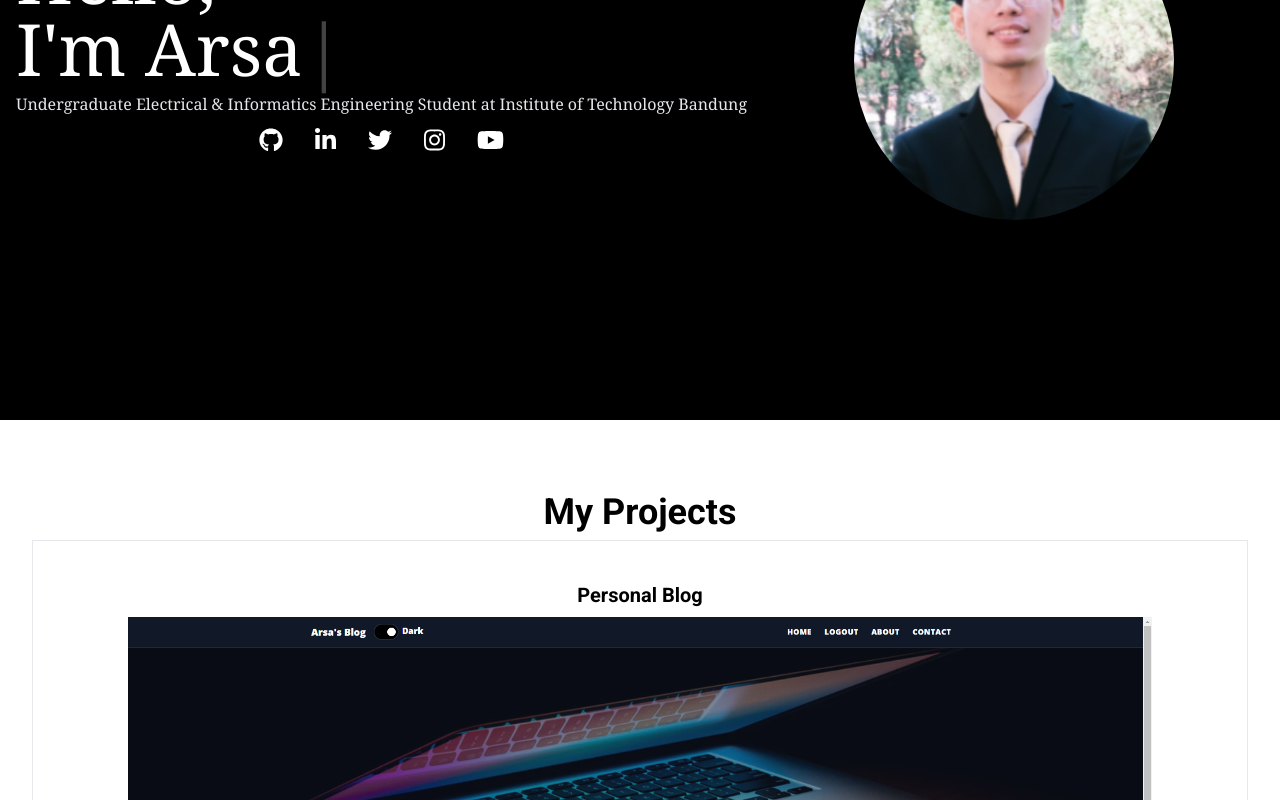
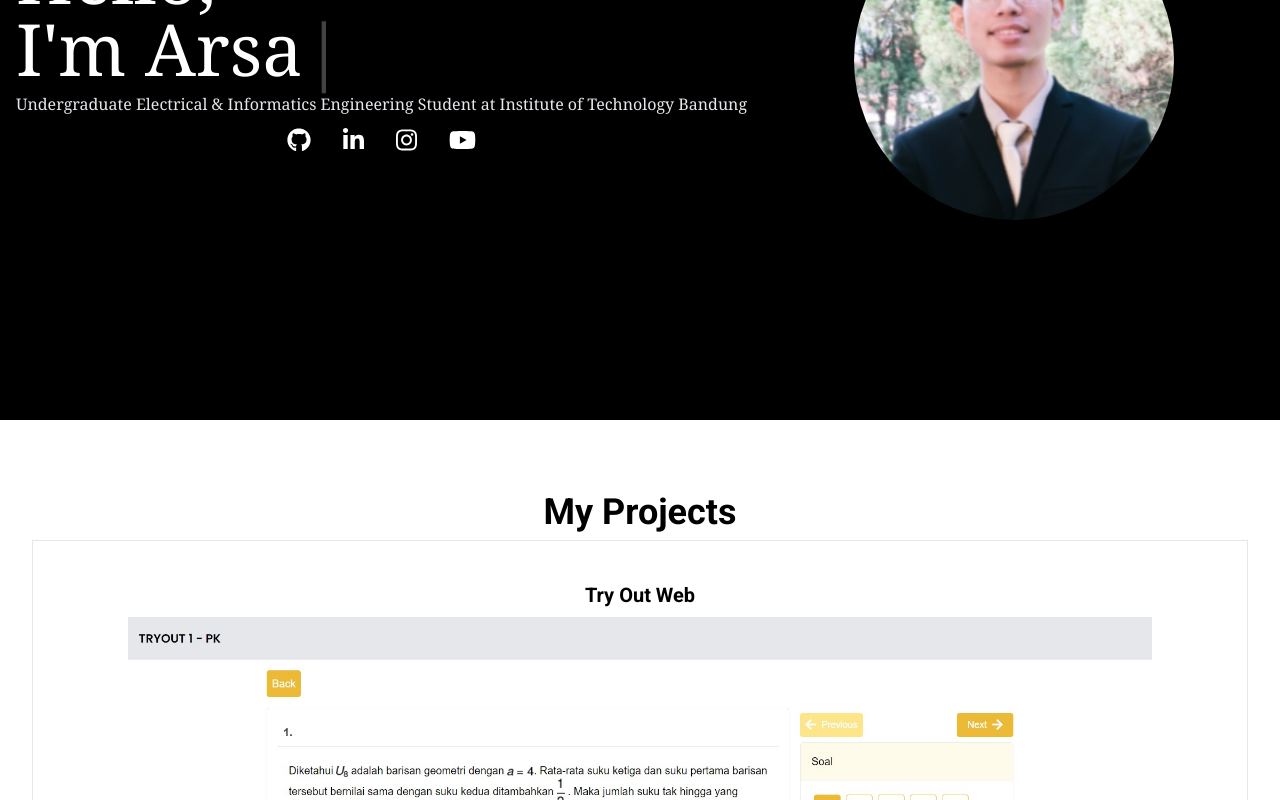
Before and after one commit to arsaizdihar/pfolio, a Next.js app: page / in a window 1280 px wide. Shown: the part 380-1180 px from the top of the page. Built offline with nearby package versions, Linux system fonts and the light colour scheme.

Commit message:
add new project

```diff
--- a/next.config.js
+++ b/next.config.js
@@ -1,5 +1,5 @@
 module.exports = {
-  basePath: "/pfolio",
-  assetPrefix: "/pfolio/",
+  // basePath: "/pfolio",
+  // assetPrefix: "/pfolio/",
   reactStrictMode: true,
 };
--- a/src/components/Home.tsx
+++ b/src/components/Home.tsx
@@ -1,19 +1,17 @@
 /* eslint-disable @next/next/no-img-element */
-import React from "react";
-import { FontAwesomeIcon } from "@fortawesome/react-fontawesome";
 import {
   faGithub,
   faInstagram,
   faLinkedinIn,
-  faTwitter,
   faYoutube,
 } from "@fortawesome/free-brands-svg-icons";
+import { FontAwesomeIcon } from "@fortawesome/react-fontawesome";
+import React from "react";
 import Typewriter from "typewriter-effect";
 
 const links = {
   github: "https://github.com/arsaizdihar",
   linkedin: "https://linkedin.com/in/arsaizdihar",
-  twitter: "https://twitter.com/bisainterus",
   instagram: "https://instagram.com/arsaizdihar",
   youtube: "https://www.youtube.com/channel/UCncYu-OhvVdu4pdVW2dMlVw",
 };
@@ -52,14 +50,6 @@ const Home = () => {
             <FontAwesomeIcon icon={faLinkedinIn} />
           </a>
           <a
-            href={links.twitter}
-            className="hover:text-blue-400 duration-300"
-            target="_blank"
-            rel="noreferrer"
-          >
-            <FontAwesomeIcon icon={faTwitter} />
-          </a>
-          <a
             href={links.instagram}
             className="hover:text-red-400 duration-300"
             target="_blank"
--- a/src/components/NavBar.tsx
+++ b/src/components/NavBar.tsx
@@ -1,6 +1,5 @@
+import { Disclosure, Transition } from "@headlessui/react";
 import React, { useEffect, useRef, useState } from "react";
-import { Disclosure, Transition } from "@headlessui/react";
-import Link from "next/link";
 const navigation = [
   {
     name: "HOME",
@@ -125,8 +124,8 @@ const NavBar: React.FC<Props> = ({ currentScroll, setCurrentScroll }) => {
                 {navigation.map((item) => (
                   <a
                     key={item.name}
-                    className={`text-teal-900 hover:bg-teal-700 hover:text-gray-500 block px-3 py-2 rounded-md text-base font-bold cursor-pointer ${
-                      navFixed ? "" : "border-b border-white"
+                    className={`hover:text-gray-500 block px-3 py-2 rounded-md text-base font-bold cursor-pointer ${
+                      navFixed ? "" : "border-b border-white bg-black"
                     }`}
                     onClick={() => {
                       disButton.current?.click();
--- a/src/components/Projects.tsx
+++ b/src/components/Projects.tsx
@@ -1,16 +1,21 @@
 /* eslint-disable @next/next/no-img-element */
 import React from "react";
+import "swiper/components/navigation/navigation.min.css";
+import "swiper/components/pagination/pagination.min.css";
+import SwiperCore, { Autoplay, Navigation, Pagination } from "swiper/core";
 import { Swiper, SwiperSlide } from "swiper/react";
-import SwiperCore, { Autoplay, Pagination, Navigation } from "swiper/core";
 import "swiper/swiper.min.css";
-import "swiper/components/pagination/pagination.min.css";
-import "swiper/components/navigation/navigation.min.css";
 
 const projects = [
   {
     name: "Twitter Clone",
     image: "twitterclone.png",
     url: "https://arsaizdihar.site",
+  },
+  {
+    name: "Try Out Web",
+    image: "terjago.jpg",
+    url: "https://terjago.id/",
   },
   {
     name: "Personal Blog",
```
Also changed, not shown: public/terjago.jpg (added), 1 other file (tests, documents, lock files or other folders).
